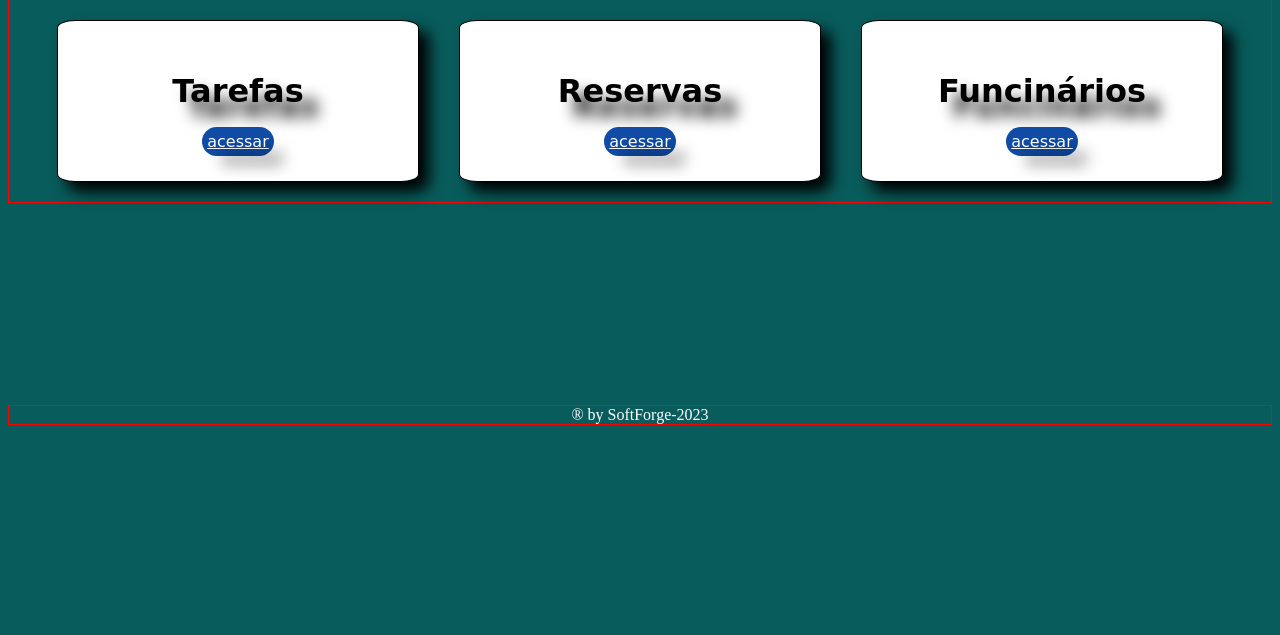
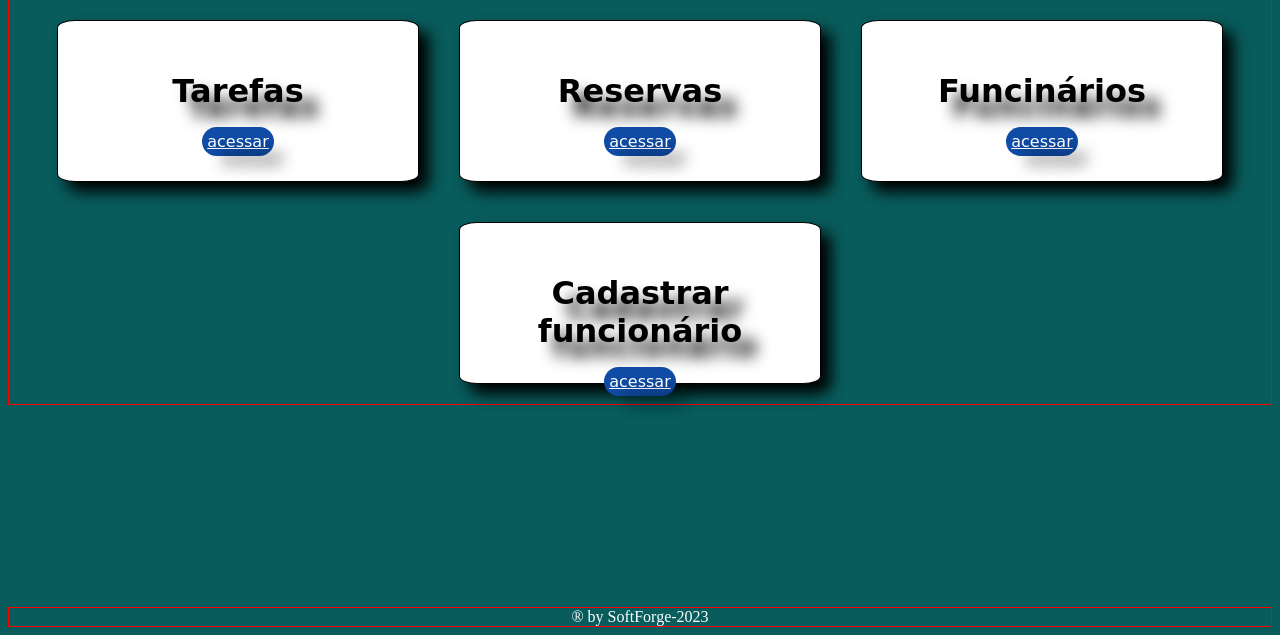
Before and after one commit to marcussviniciuss/sistema-soft-forge, a Flask app: page /telaHome in a window 1280 px wide. Shown: the part 189-824 px from the top of the page. Before the commit the page ends 614 px from the top, so only its background shows below. Run offline with Flask 3, Linux system fonts and the light colour scheme; a user stored in the database is signed in.

Commit message:
Somente o cargo gerente pode criar um novo usuario

```diff
--- a/hms_softforge/routes.py
+++ b/hms_softforge/routes.py
@@ -22,18 +22,20 @@ def login():
     return render_template("login.html", form=formlogin)
 
 @app.route("/criarconta", methods=["GET", "POST"])
+@login_required
 def criarconta():
-    formcriarconta = FormCriarConta()
-    if formcriarconta.validate_on_submit():
-        senha = bcrypt.generate_password_hash(formcriarconta.senha.data)
-        usuario = Usuario(username= formcriarconta.username.data,
-                          senha=senha,
-                          email=formcriarconta.email.data,
-                          cargo = formcriarconta.cargo.data)
-        database.session.add(usuario)
-        database.session.commit()
-        login_user(usuario, remember=True)
-        return redirect(url_for("login"))
+    if current_user.cargo == "gerente":
+        formcriarconta = FormCriarConta()
+        if formcriarconta.validate_on_submit():
+            senha = bcrypt.generate_password_hash(formcriarconta.senha.data)
+            usuario = Usuario(username= formcriarconta.username.data,
+                            senha=senha,
+                            email=formcriarconta.email.data,
+                            cargo = formcriarconta.cargo.data)
+            database.session.add(usuario)
+            database.session.commit()
+            login_user(usuario, remember=True)
+            return redirect(url_for("telaHome"))
     return render_template("criarconta.html", form=formcriarconta)
 
 # @app.route("/perfil/<usuario>")
--- a/hms_softforge/templates/telaHome.html
+++ b/hms_softforge/templates/telaHome.html
@@ -43,6 +43,10 @@
             <h1>Funcinários</h1>
             <a class="btn-a" href="/funcionarios">acessar</a>
         </div>
+        <div class="head-card">
+          <h1>Cadastrar funcionário</h1>
+          <a class="btn-a" href="/criarconta">acessar</a>
+      </div>
 
       {% elif current_user.cargo == 'atendente' %}
         <div class="head-card">
```
Also changed, not shown: instance/comunidade.db.
